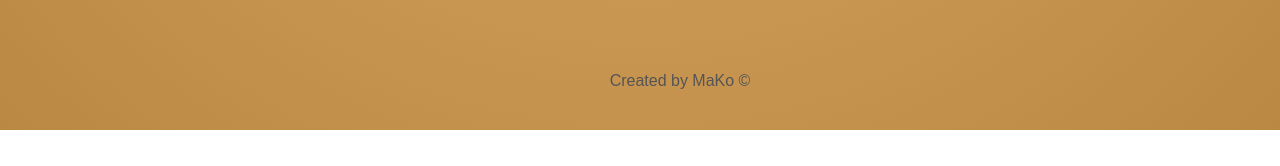
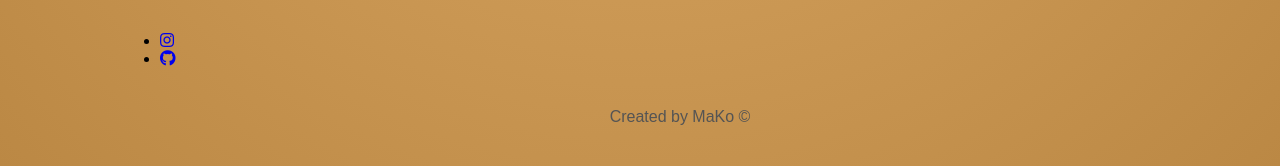
Before and after one commit to MaKov01/Chair-Shop-F.S, a plain HTML site: page index.html in a window 1280 px wide. Shown: the part 1150-1316 px from the top of the page. Before the commit the page ends 1280 px from the top, so only its background shows below. Drawn offline with Linux system fonts and the light colour scheme.

Commit message:
Update index.html

```diff
--- a/index.html
+++ b/index.html
@@ -5,6 +5,7 @@
 	<meta name="viewport" content="width=device-width, user-scalable=no, initial-scale=1.0, maximum-scale=1.0, minimum-scale=1.0">
 	<title>Chair Shop</title>
 	<link rel="stylesheet" type="text/css" href="style.css">
+	<link rel="stylesheet" href="https://use.fontawesome.com/releases/v5.14.0/css/all.css" integrity="sha384-HzLeBuhoNPvSl5KYnjx0BT+WB0QEEqLprO+NBkkk5gbc67FTaL7XIGa2w1L0Xbgc" crossorigin="anonymous">
 </head>
 <body>
 	<div class="nav-container">
@@ -22,7 +23,10 @@
 		<section class="section">
 			<article class="section__article">
 				<div class="section__article-model one">
-					<img src="https://www.freepnglogos.com/uploads/chair-png/wooden-chair-png-transparent-image-pngpix-0.png">
+					<div class="section__article-model-img-container one">
+						<img src="https://www.freepnglogos.com/uploads/chair-png/wooden-chair-png-transparent-image-pngpix-0.png">
+					</div>
+
 					<div class="section__article-model-info one">
 						<h2>Our best product</h2>
 						<p>Lorem ipsum dolor sit amet, consectetur adipisicing elit. Et molestias, consectetur odio? Rerum, provident autem odit rem aliquam sequi id quod a laudantium! Ex doloremque nemo maiores quod praesentium eveniet ratione quisquam sunt et provident aliquid iure aliquam ipsa laborum libero assumenda facilis sint ab, fugit illo soluta? Esse modi blanditiis porro animi sunt delectus tempore reprehenderit facilis odit quod aspernatur, mollitia sed alias eaque, praesentium natus illo numquam excepturi sit totam aut exercitationem quis maxime dolore eos. Aliquid, eos.</p>
@@ -32,7 +36,7 @@
 			</article>
 			<article class="section__article">
 				<div class="section__article-model two">
-					<img src="https://i.pinimg.com/originals/a2/5a/51/a25a51df5c8341d396d8c667e4422948.png">
+						<img src="https://i.pinimg.com/originals/a2/5a/51/a25a51df5c8341d396d8c667e4422948.png">
 					<div class="section__article-model-info two">
 						<h2>Our second best product</h2>
 						<p>Lorem ipsum dolor sit amet, consectetur adipisicing elit. Et molestias, consectetur odio? Rerum, provident autem odit rem aliquam sequi id quod a laudantium! Ex doloremque nemo maiores quod praesentium eveniet ratione quisquam sunt et provident aliquid iure aliquam ipsa laborum libero assumenda facilis sint ab, fugit illo soluta? Esse modi blanditiis porro animi sunt delectus tempore reprehenderit facilis odit quod aspernatur, mollitia sed alias eaque, praesentium natus illo numquam excepturi sit totam aut exercitationem quis maxime dolore eos. Aliquid, eos.</p>
@@ -40,6 +44,13 @@
 					</div>
 				</div>
 			</article>
+
+			<div class="social">
+				<ul>
+					<li><a href="https://www.instagram.com/valen_tin.oka0/" target="_blank"><i class="fab fa-instagram"></i></a></li>
+					<li><a href="https://github.com/MaKov01" target="_blank"><i class="fab fa-github"></i></a></li>
+				</ul>
+			</div>
 
 			<footer class="footer">
 				<p>Created by MaKo &copy;</p>
```
